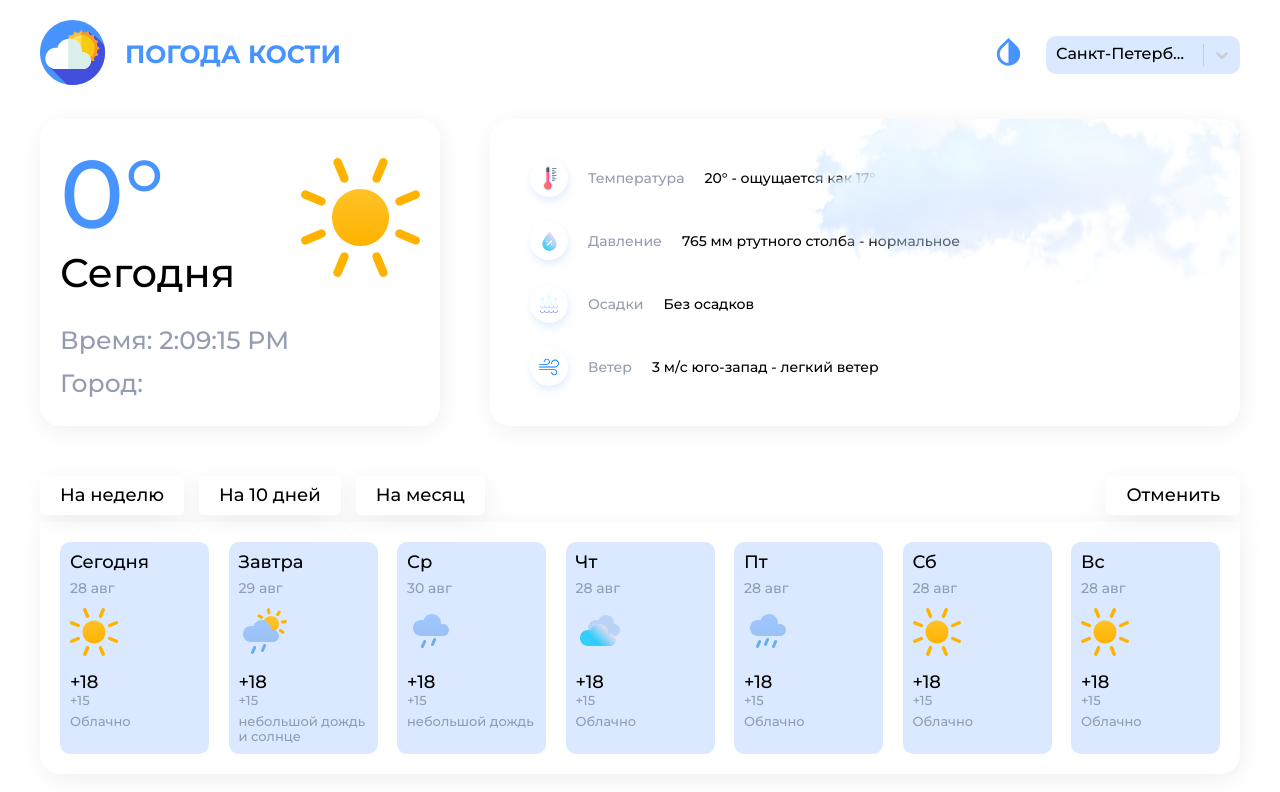
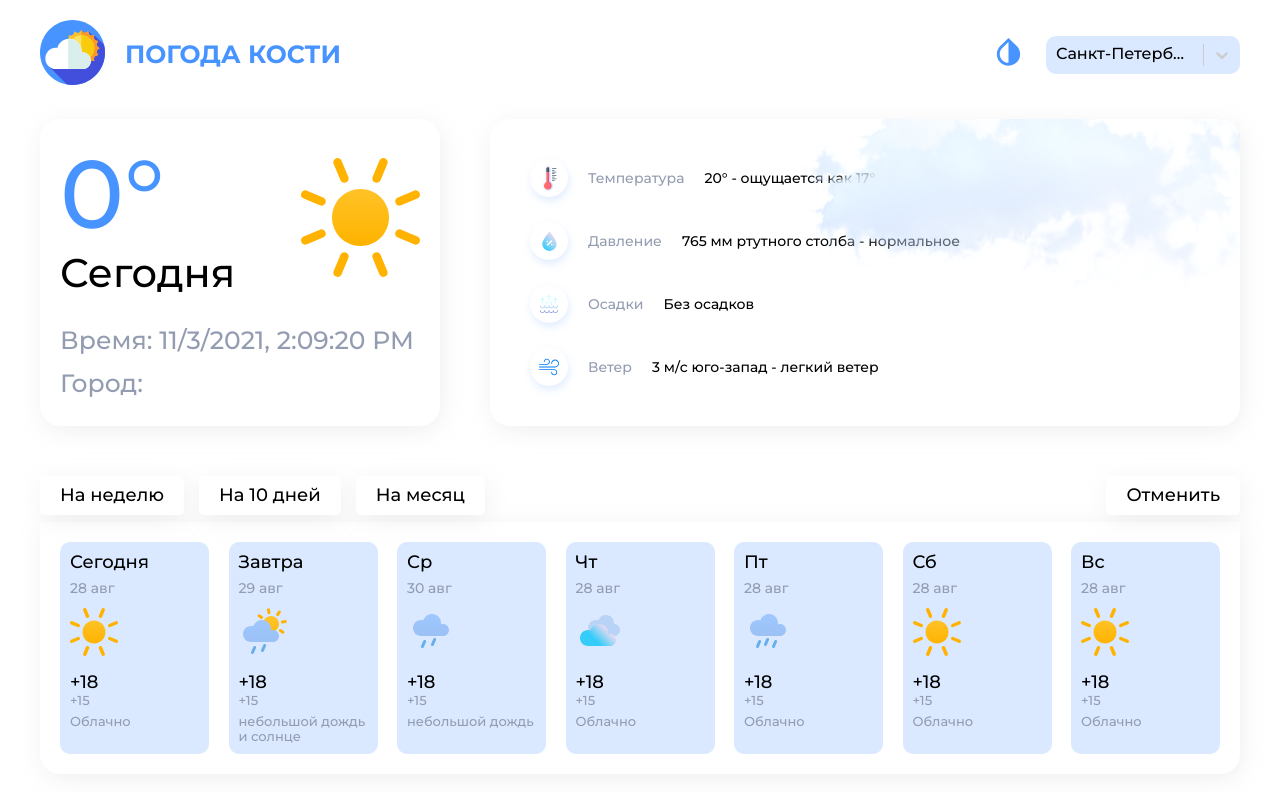
Before and after one commit to kostya-alch/weather-app, a React (Create React App) app: page / in a window 1280 px wide. Shown: the top 792 px of the page. Built offline with nearby package versions, Linux system fonts and the light colour scheme; no server answers.

Commit message:
add real clock

```diff
--- a/src/pages/Home/components/ThisDay/ThisDay.tsx
+++ b/src/pages/Home/components/ThisDay/ThisDay.tsx
@@ -1,24 +1,36 @@
-import React from 'react';
+import React, { useEffect, useState } from 'react';
 import { GlobalSvgSelector } from '../../../../assets/icons/global/GlobalSvgSelector';
 import { Weather } from '../../../../store/types/types';
 import s from './ThisDay.module.scss';
+
 interface Props {
   weather: Weather;
 }
 
 export const ThisDay = ({ weather }: Props) => {
+  const [time, setTime] = useState(new Date().toLocaleString());
+
+  useEffect(() => {
+    const interval = setInterval(
+      () => setTime(new Date().toLocaleString()),
+      1000
+    );
+    return () => {
+      clearInterval(interval);
+    };
+  }, []);
   return (
     <div className={s.this__day}>
       <div className={s.top__block}>
         <div className={s.top__block__wrapper}>
-          <div className={s.this__temp}>{Math.floor(weather.main.temp)}°</div>
+          <div className={s.this__temp}>{Math.round(weather.main.temp)}°</div>
           <div className={s.this__day__name}>Сегодня</div>
         </div>
         <GlobalSvgSelector id="sun" />
       </div>
       <div className={s.bottom__block}>
         <div className={s.this__time}>
-          Время: <span>{new Date().toLocaleTimeString()}</span>
+          Время: <span>{time}</span>
         </div>
         <div className={s.this__city}>
           Город: <span>{weather.name}</span>
```
